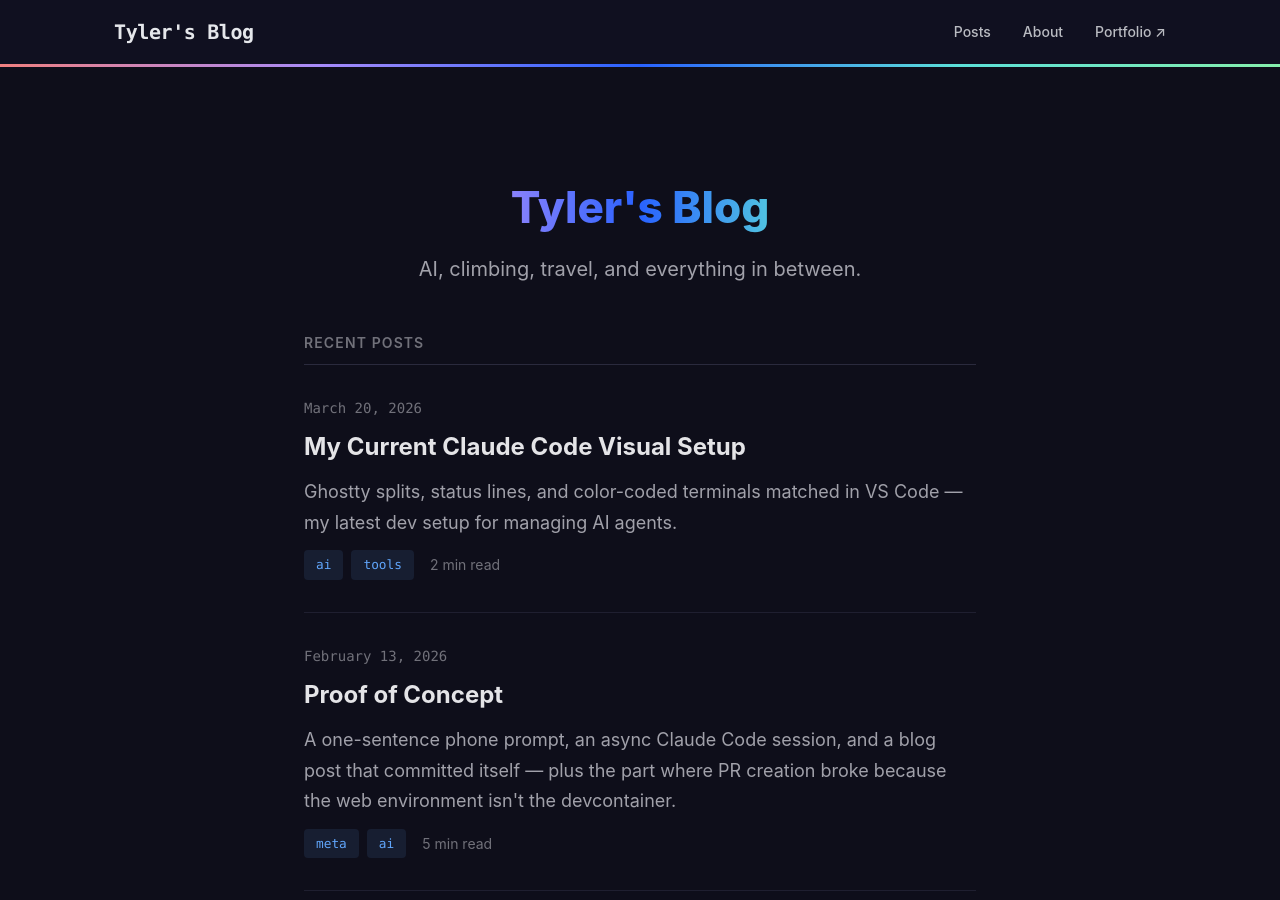
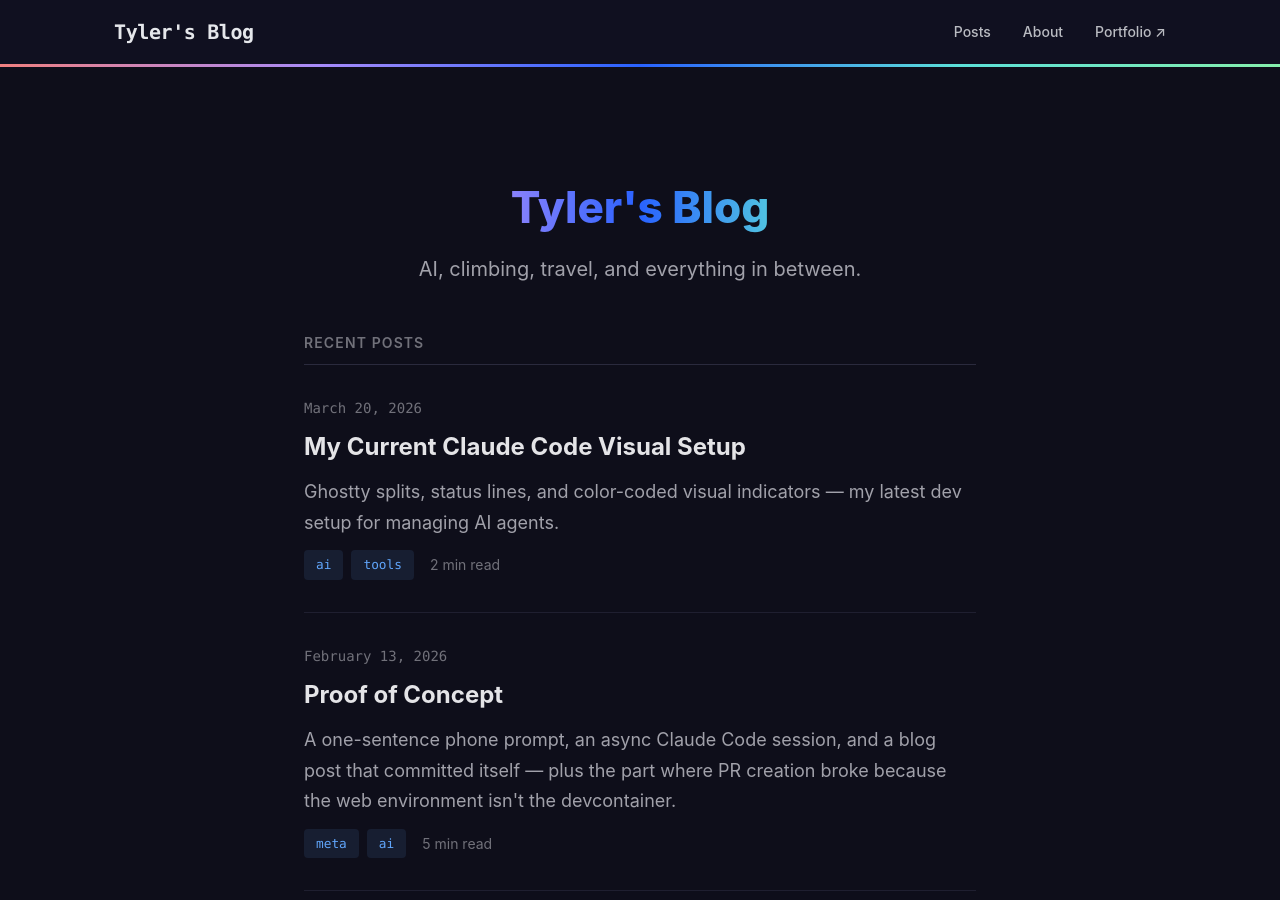
Before and after one commit to tylerganter/blog, a Jekyll site: the page built from index.md, in a window 1280 px wide and 900 px high. Built offline with Jekyll 4.4.1, drawn with Linux system fonts in a browser that asks for light colours.

Commit message:
visual indicators

```diff
--- a/_posts/2026-03-20-my-claude-code-visual-setup.md
+++ b/_posts/2026-03-20-my-claude-code-visual-setup.md
@@ -2,7 +2,7 @@
 title: "My Current Claude Code Visual Setup"
 date: 2026-03-20
 tags: [ai, tools]
-description: "Ghostty splits, status lines, and color-coded terminals matched in VS Code — my latest dev setup for managing AI agents."
+description: "Ghostty splits, status lines, and color-coded visual indicators — my latest dev setup for managing AI agents."
 ---
 
 As many of you are well aware of, software engineering is being uprooted as we speak. I've been spending a lot of time in Claude Code lately, and I have been tweaking my dev environment along the way in order to keep the [cognitive debt](https://simonwillison.net/2026/Feb/15/cognitive-debt/) as bay. The small things compound, so I figured I'd share what I'm currently working with.
```
